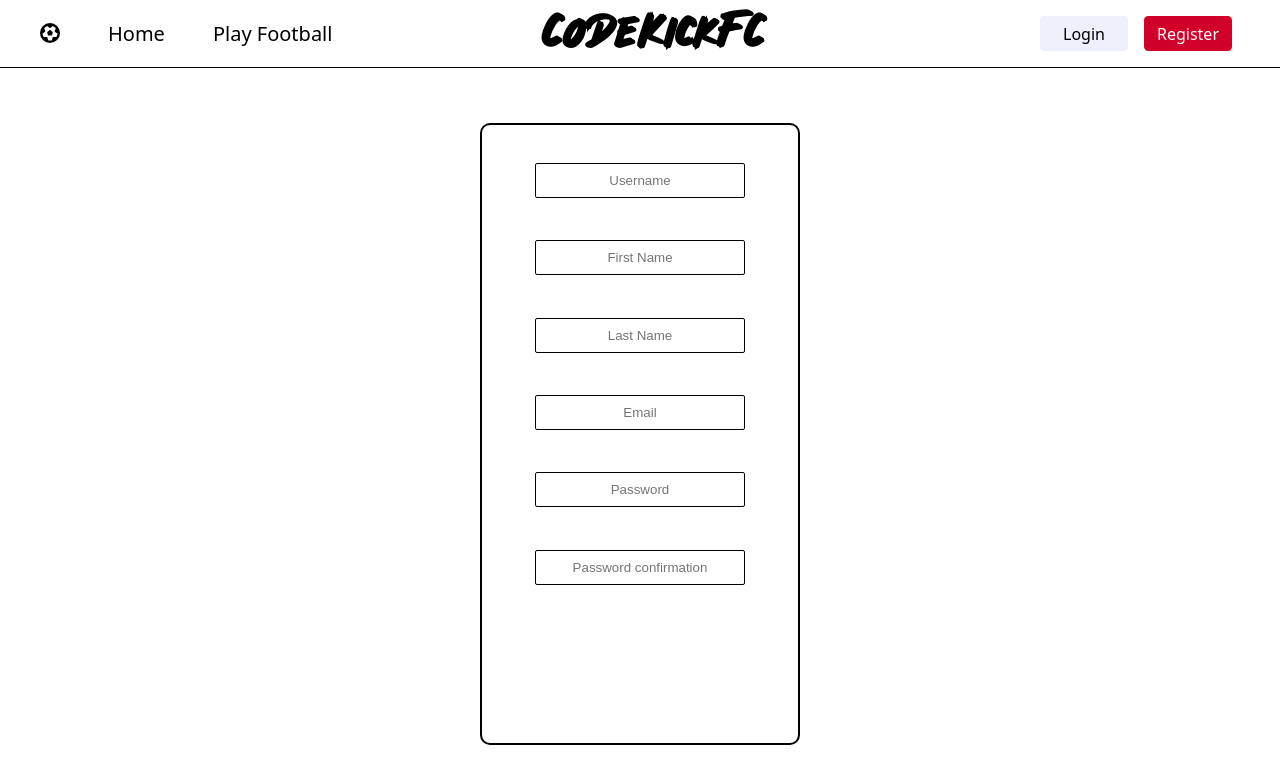
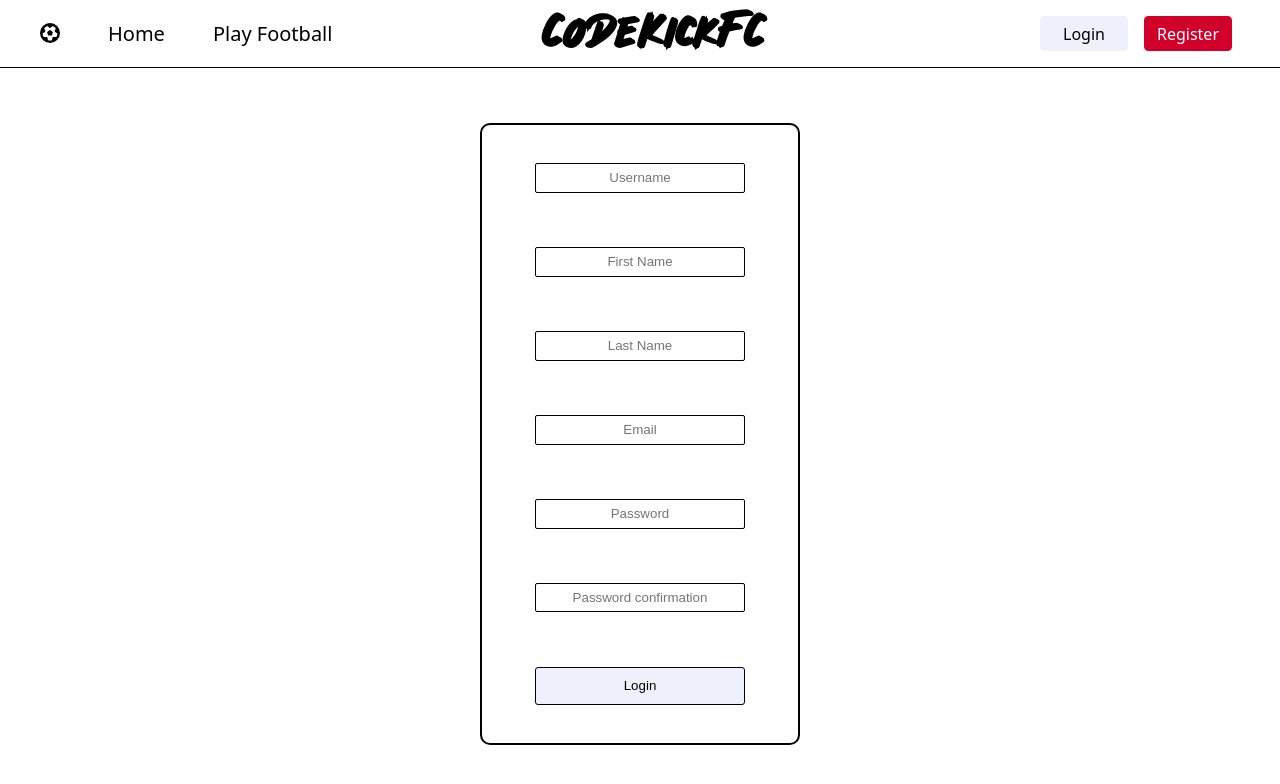
Before and after one commit to MAdem01/el-proyecte-grande-sprint-1, a React (Vite) app in the folder CodeKickFc/frontend/: page /users/register in a window 1280 px wide. Shown: the top 784 px of the page. Built offline with nearby package versions, Linux system fonts and the light colour scheme.

Commit message:
add Login button to registerPage

```diff
--- a/CodeKickFc/frontend/src/pages/registerPage/RegisterPage.css
+++ b/CodeKickFc/frontend/src/pages/registerPage/RegisterPage.css
@@ -26,7 +26,7 @@
     flex-direction: column;
     align-items: center;
     width: 100%;
-    height: 70%;
+    height: 90%;
     top: 5% ;
     gap: 10%
 }
@@ -35,7 +35,20 @@
     position: relative;
     text-align: center;
     width: 70%;
-    height: 10%;
+    height: 30%;
     border: 0.5px solid black;
     border-radius: 2px;
 }
+
+.registerPageLoginButton{
+    width: 70%;
+    height: 40%;
+    background-color: rgb(238, 240, 252);
+    border: 0.5px solid black;
+    border-radius: 3px;
+}
+
+.registerPageLoginButton:hover{
+    color: rgb(209, 0 ,42);
+    cursor: pointer;
+}
--- a/CodeKickFc/frontend/src/pages/registerPage/RegisterPage.jsx
+++ b/CodeKickFc/frontend/src/pages/registerPage/RegisterPage.jsx
@@ -1,13 +1,22 @@
 import "./RegisterPage.css"
 import InputField from "../../components/InputField/InputField.jsx";
 import {useState} from "react";
+import {useNavigate} from "react-router-dom";
 
 export default function RegisterPage(){
+    const navigate = useNavigate();
     const [username, setUsername] = useState("");
     const [firstName, setFirstName] = useState("");
     const [lastName, setLastName] = useState("");
     const [email, setEmail] = useState("");
     const [password, setPassword] = useState("");
+    const [passwordConfirm, setPasswordConfirm] = useState("");
+
+    function handleOnLoginClick(e){
+        e.preventDefault();
+
+        navigate("/users/login");
+    }
 
     return (
         <div className="registerPageWrapper">
@@ -18,7 +27,8 @@ export default function RegisterPage(){
                     <InputField className="registerPageInputField" placeholder= "Last Name" type="text" value={lastName} onChange={(e) => setLastName(e.target.value)}/>
                     <InputField className="registerPageInputField" placeholder= "Email" type="email" value={email} onChange={(e) => setEmail(e.target.value)}/>
                     <InputField className="registerPageInputField" placeholder= "Password" type="password" value={password} onChange={(e) => setPassword(e.target.value)}/>
-                    <InputField className="registerPageInputField" placeholder= "Password confirmation" type="password" value={password} onChange={(e) => setPassword(e.target.value)}/>
+                    <InputField className="registerPageInputField" placeholder= "Password confirmation" type="password" value={passwordConfirm} onChange={(e) => setPasswordConfirm(e.target.value)}/>
+                <button className="registerPageLoginButton" onClick={handleOnLoginClick}>Login</button>
                 </form>
             </div>
         </div>
```
